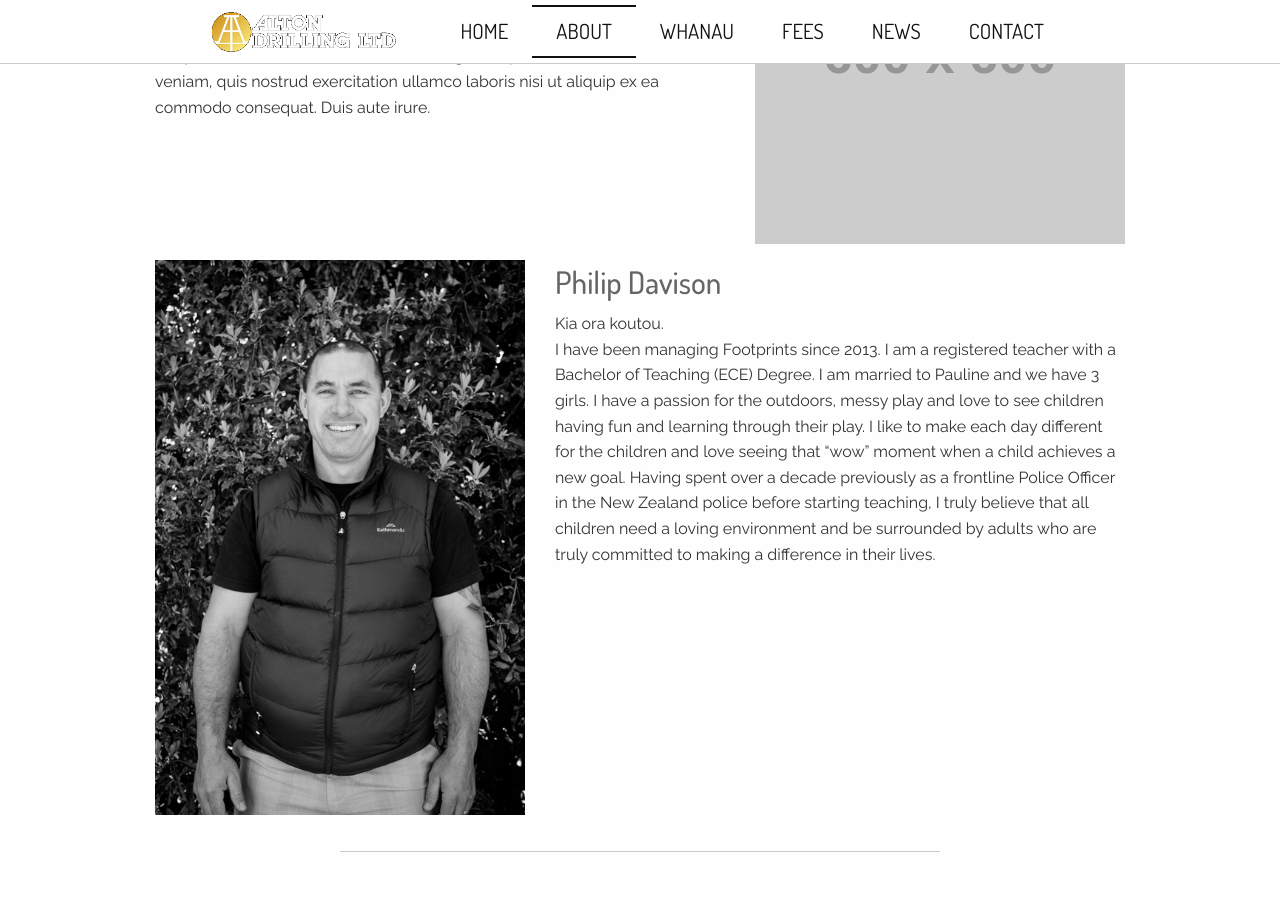
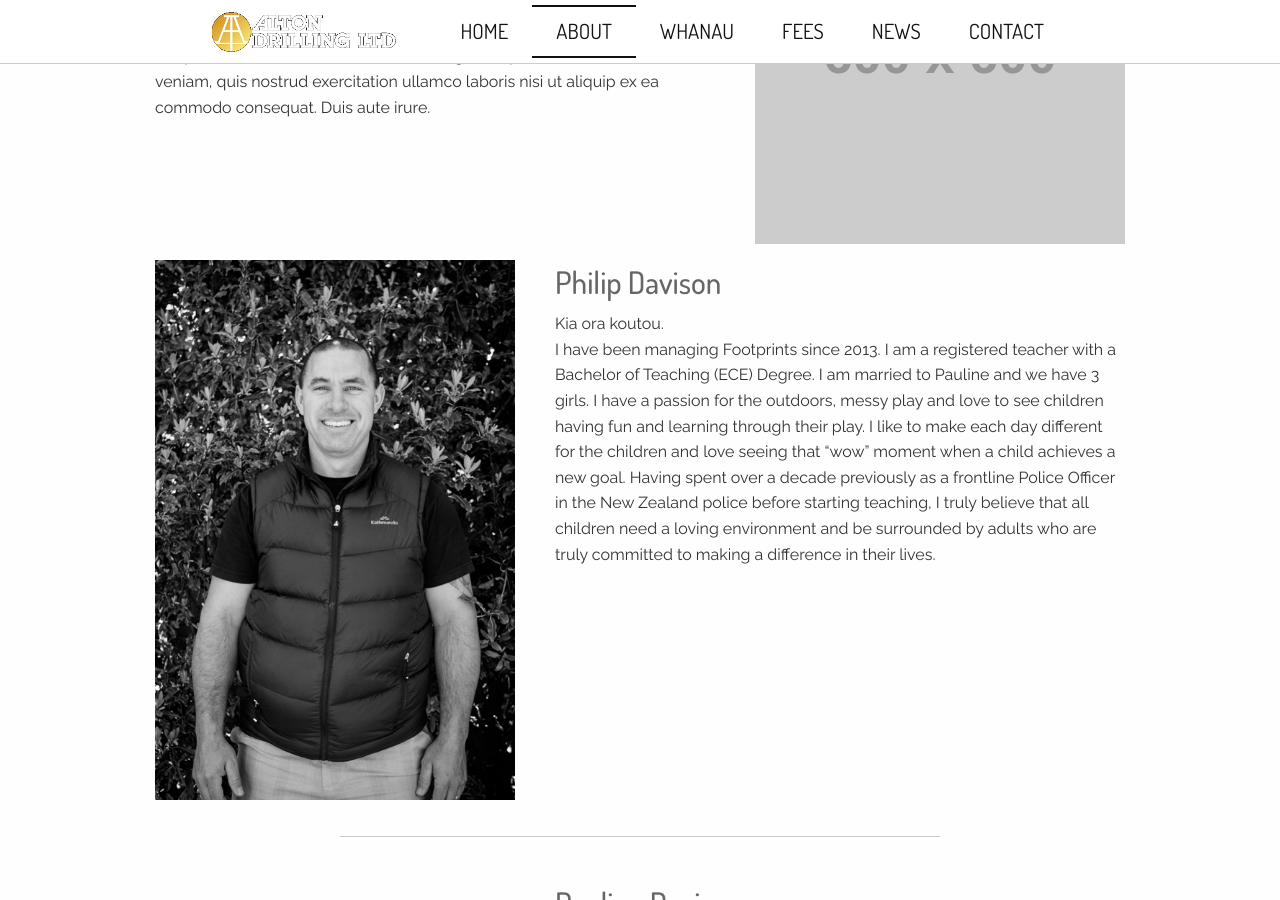
Before and after one commit to viv-b/footprints-preschool, a Jekyll site: the page built from about.html, in a window 1280 px wide and 900 px high, scrolled down 346 px. Built offline with Jekyll 4.4.1, drawn with Linux system fonts in a browser that asks for light colours; nearby versions of some CDN libraries.

Commit message:
Updated 'about.html' via CloudCannon

```diff
--- a/about.html
+++ b/about.html
@@ -37,7 +37,7 @@ heading: About Us
 
             <div class="medium-4 large-offset-1 large-4 cell">
                 {% if person.image %}
-                    <p><img src="{{ site.baseurl }}{{ person.image }}" alt="{{ person.name }}" /></p>
+                    <p style="margin-right: 10px;"><img src="{{ site.baseurl }}{{ person.image }}" alt="{{ person.name }}" /></p>
                 {% endif %}
             </div>
 
```
